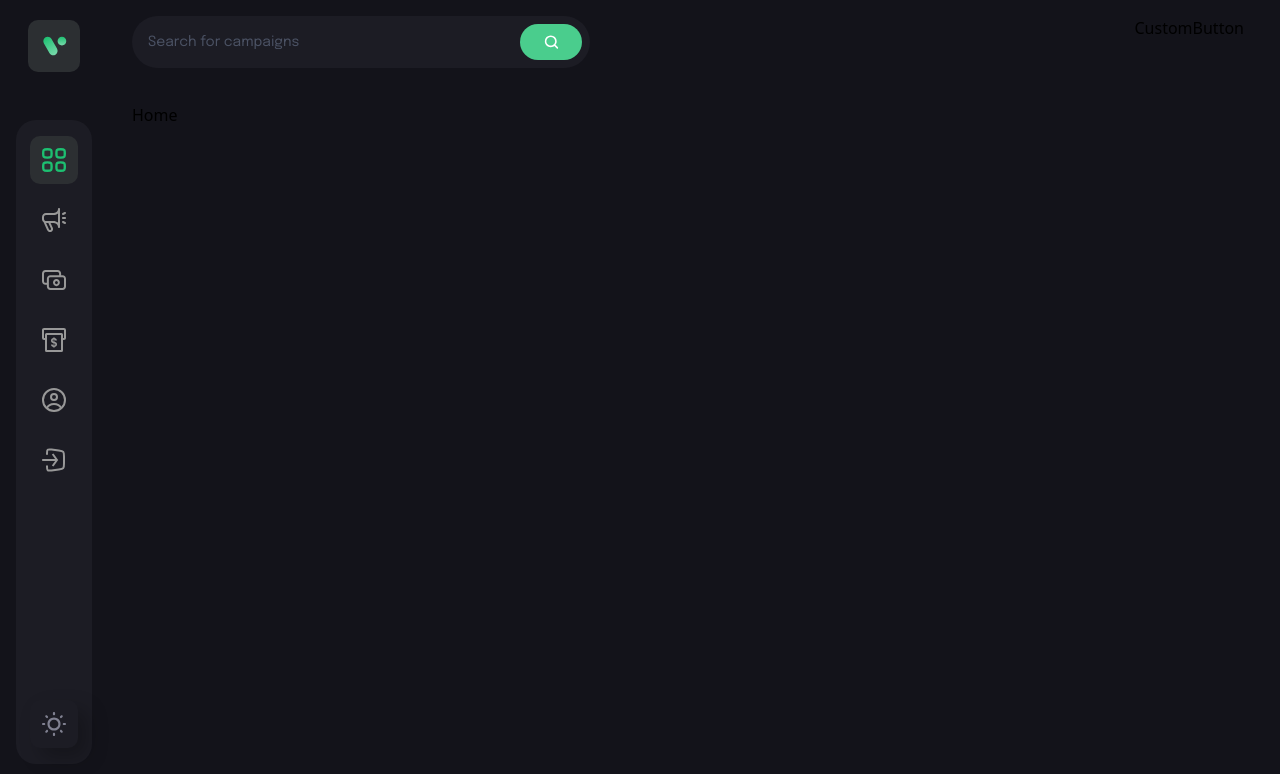
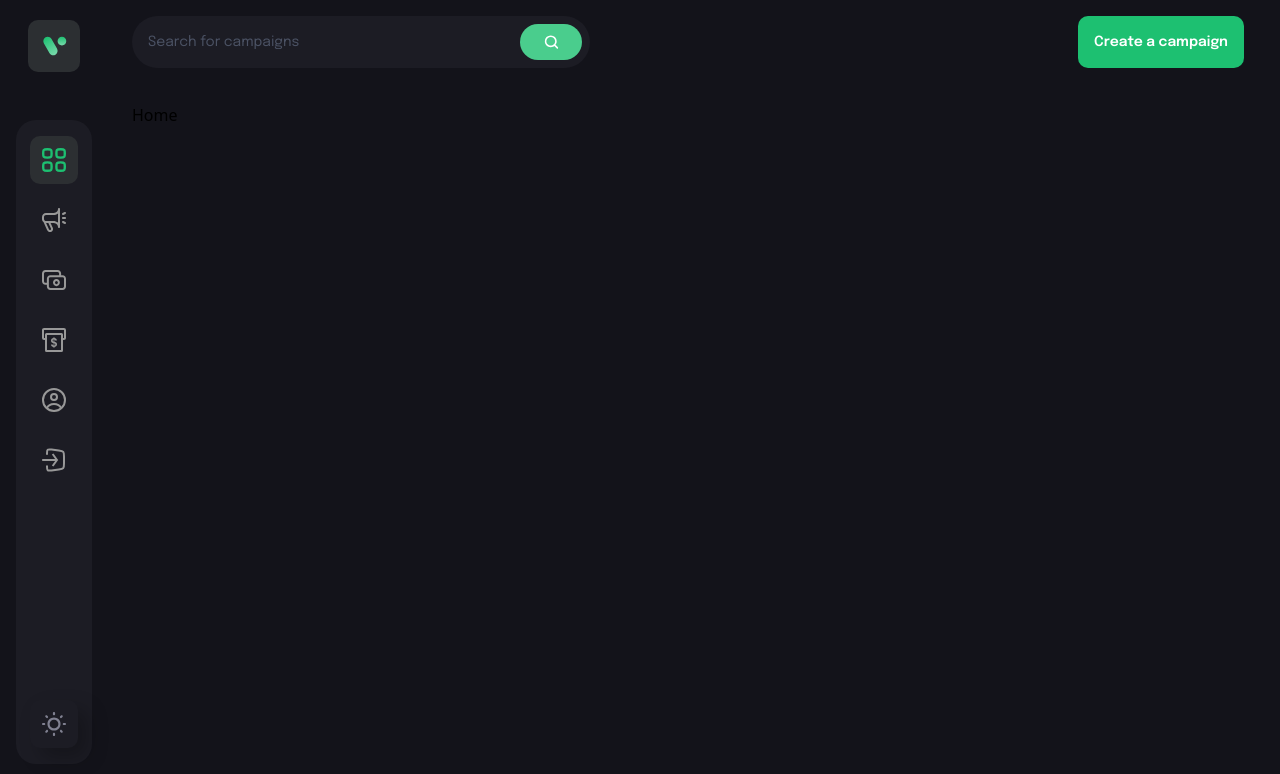
Before and after one commit to sebaszeledon/client, a React (Vite) app: page / in a window 1280 px wide. Shown: the top 774 px of the page. Built offline with nearby package versions, Linux system fonts and the light colour scheme; what @thirdweb-dev/react would draw is missing.

Commit message:
navbar custom button completed

```diff
--- a/src/components/CustomButton.jsx
+++ b/src/components/CustomButton.jsx
@@ -1,8 +1,14 @@
-import React from 'react'
+import React from 'react';
 
-const CustomButton = () => {
+const CustomButton = ({ btnType, title, handleClick, styles }) => {
   return (
-    <div>CustomButton</div>
+    <button
+      type={btnType}
+      className={`font-epilogue font-semibold text-[14px] leading-[26px] text-white min-h-[52px] px-4 rounded-[10px] ${styles}`}
+      onClick={handleClick}
+    >
+      {title}
+    </button>
   )
 }
 
```
